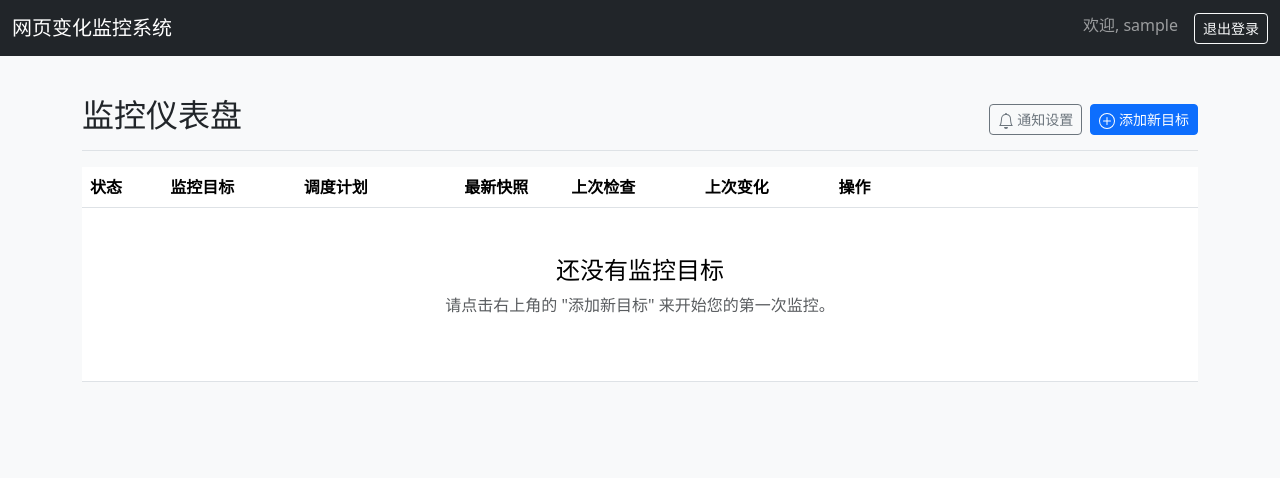
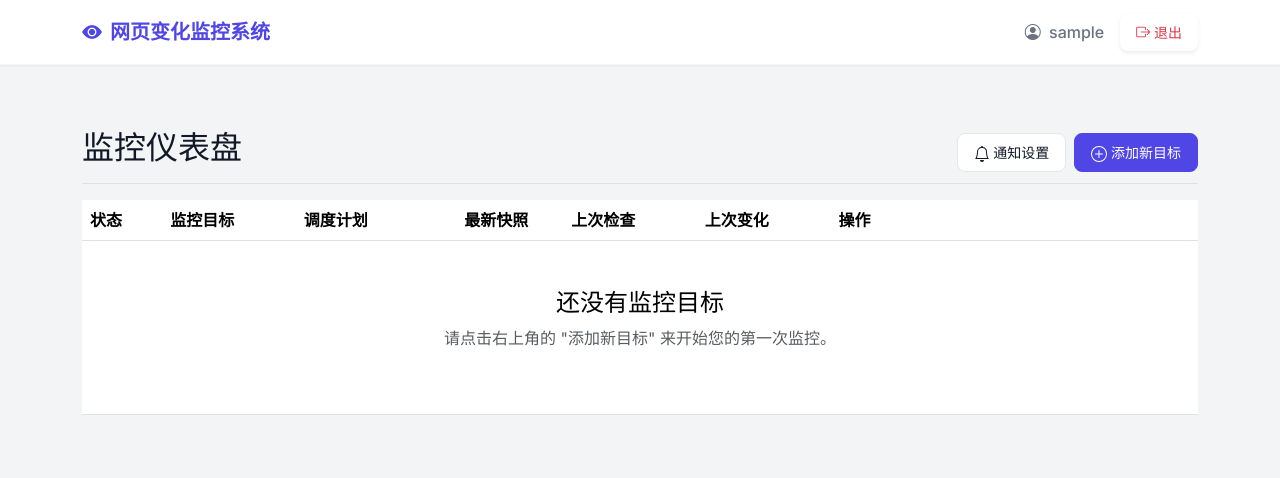
Before and after one commit to workerspages/webpage-color-changes, a Flask app: page / in a window 1280 px wide. Shown: the top 478 px of the page. Run offline with Flask 3, Linux system fonts and the light colour scheme; the visitor is signed in with stand-in values (Sample User, id 1); data that the repository does not hold is empty; parts of the project's set-up code (start-up, migrations or seed data) failed here and were passed over.

Commit message:
Update base.html

```diff
--- a/templates/base.html
+++ b/templates/base.html
@@ -4,36 +4,165 @@
     <meta charset="utf-8">
     <meta name="viewport" content="width=device-width, initial-scale=1">
     <title>{% block title %}网页监控系统{% endblock %}</title>
-    <!-- Bootstrap CSS -->
+
+    <link rel="preconnect" href="https://fonts.googleapis.com">
+    <link rel="preconnect" href="https://fonts.gstatic.com" crossorigin>
+    <link href="https://fonts.googleapis.com/css2?family=Inter:wght@300;400;500;600;700&display=swap" rel="stylesheet">
+
     <link href="https://cdn.jsdelivr.net/npm/bootstrap@5.3.3/dist/css/bootstrap.min.css" rel="stylesheet">
+    <link rel="stylesheet" href="https://cdn.jsdelivr.net/npm/bootstrap-icons@1.11.3/font/bootstrap-icons.min.css">
+
     <style>
-        body { background-color: #f8f9fa; }
+        :root {
+            --primary-color: #4F46E5; /* Indigo 600 */
+            --primary-hover: #4338ca;
+            --bg-color: #F3F4F6;
+            --card-bg: #FFFFFF;
+            --text-main: #111827;
+            --text-muted: #6B7280;
+            --border-radius: 12px;
+            --shadow-sm: 0 1px 2px 0 rgba(0, 0, 0, 0.05);
+            --shadow-md: 0 4px 6px -1px rgba(0, 0, 0, 0.1), 0 2px 4px -1px rgba(0, 0, 0, 0.06);
+            --shadow-lg: 0 10px 15px -3px rgba(0, 0, 0, 0.1), 0 4px 6px -2px rgba(0, 0, 0, 0.05);
+        }
+
+        body {
+            background-color: var(--bg-color);
+            font-family: 'Inter', system-ui, -apple-system, sans-serif;
+            color: var(--text-main);
+            -webkit-font-smoothing: antialiased;
+        }
+
+        /* 导航栏现代化 */
+        .navbar {
+            background-color: var(--card-bg) !important;
+            box-shadow: var(--shadow-sm);
+            padding: 0.75rem 0;
+            border-bottom: 1px solid rgba(0,0,0,0.03);
+        }
+        .navbar-brand {
+            font-weight: 700;
+            color: var(--primary-color) !important;
+            font-size: 1.25rem;
+            display: flex;
+            align-items: center;
+            gap: 0.5rem;
+        }
+        .navbar-text {
+            color: var(--text-muted) !important;
+            font-weight: 500;
+        }
+
+        /* 卡片通用样式 */
+        .card {
+            border: none;
+            border-radius: var(--border-radius);
+            box-shadow: var(--shadow-md);
+            background-color: var(--card-bg);
+            transition: transform 0.2s ease, box-shadow 0.2s ease;
+        }
+
+        /* 按钮重写 */
+        .btn {
+            border-radius: 8px;
+            font-weight: 500;
+            padding: 0.5rem 1rem;
+            transition: all 0.2s;
+        }
+        .btn-primary {
+            background-color: var(--primary-color);
+            border-color: var(--primary-color);
+        }
+        .btn-primary:hover {
+            background-color: var(--primary-hover);
+            border-color: var(--primary-hover);
+            transform: translateY(-1px);
+        }
+        .btn-outline-secondary {
+            border-color: #E5E7EB;
+            color: var(--text-main);
+            background: white;
+        }
+        .btn-outline-secondary:hover {
+            background-color: #F9FAFB;
+            border-color: #D1D5DB;
+            color: var(--text-main);
+        }
+
+        /* 表格美化 */
+        .table-custom thead th {
+            background-color: #F9FAFB;
+            color: var(--text-muted);
+            font-size: 0.85rem;
+            text-transform: uppercase;
+            letter-spacing: 0.05em;
+            font-weight: 600;
+            border-bottom: 1px solid #E5E7EB;
+            padding: 1rem;
+        }
+        .table-custom tbody td {
+            padding: 1rem;
+            vertical-align: middle;
+            border-bottom: 1px solid #F3F4F6;
+            font-size: 0.95rem;
+        }
         .table-hover tbody tr:hover {
-            background-color: #f1f1f1;
+            background-color: #F9FAFB;
+        }
+
+        /* 模态框美化 */
+        .modal-content {
+            border: none;
+            border-radius: 16px;
+            box-shadow: var(--shadow-lg);
+        }
+        .modal-header {
+            border-bottom: 1px solid #F3F4F6;
+            padding: 1.5rem;
+        }
+        .modal-body {
+            padding: 1.5rem;
+        }
+        .modal-footer {
+            border-top: 1px solid #F3F4F6;
+            padding: 1.25rem 1.5rem;
+        }
+
+        /* Form Controls */
+        .form-control, .form-select {
+            border-radius: 8px;
+            border: 1px solid #D1D5DB;
+            padding: 0.6rem 0.8rem;
+        }
+        .form-control:focus, .form-select:focus {
+            border-color: var(--primary-color);
+            box-shadow: 0 0 0 4px rgba(79, 70, 229, 0.1);
         }
     </style>
 </head>
 <body>
-    <nav class="navbar navbar-expand-lg navbar-dark bg-dark sticky-top">
-        <div class="container-fluid">
-            <!-- ↓↓↓ 关键修正：将 'settings_page' 改为 'dashboard' ↓↓↓ -->
-            <a class="navbar-brand" href="{{ url_for('dashboard') }}">网页变化监控系统</a>
-            <!-- ↑↑↑ 关键修正：将 'settings_page' 改为 'dashboard' ↑↑↑ -->
+    <nav class="navbar navbar-expand-lg sticky-top">
+        <div class="container">
+            <a class="navbar-brand" href="{{ url_for('dashboard') }}">
+                <i class="bi bi-eye-fill"></i> 网页变化监控系统
+            </a>
 
             <button class="navbar-toggler" type="button" data-bs-toggle="collapse" data-bs-target="#navbarNav" aria-controls="navbarNav" aria-expanded="false" aria-label="Toggle navigation">
                 <span class="navbar-toggler-icon"></span>
             </button>
 
             <div class="collapse navbar-collapse" id="navbarNav">
-                <ul class="navbar-nav ms-auto">
+                <ul class="navbar-nav ms-auto align-items-center">
                     {% if 'user_id' in session %}
                     <li class="nav-item">
                         <span class="navbar-text me-3">
-                          欢迎, {{ session.username }}
+                          <i class="bi bi-person-circle me-1"></i> {{ session.username }}
                         </span>
                     </li>
                     <li class="nav-item">
-                        <a href="{{ url_for('logout') }}" class="btn btn-outline-light btn-sm">退出登录</a>
+                        <a href="{{ url_for('logout') }}" class="btn btn-outline-secondary btn-sm border-0 shadow-sm text-danger">
+                            <i class="bi bi-box-arrow-right"></i> 退出
+                        </a>
                     </li>
                     {% endif %}
                 </ul>
@@ -41,14 +170,12 @@
         </div>
     </nav>
 
-    <main class="container mt-4">
+    <main class="container mt-5 mb-5">
         {% block content %}{% endblock %}
     </main>
 
-    <!-- Bootstrap JS -->
     <script src="https://cdn.jsdelivr.net/npm/bootstrap@5.3.3/dist/js/bootstrap.bundle.min.js"></script>
 
-    <!-- 用于注入页面特定脚本的块 -->
     {% block scripts %}{% endblock %}
 </body>
 </html>
```
